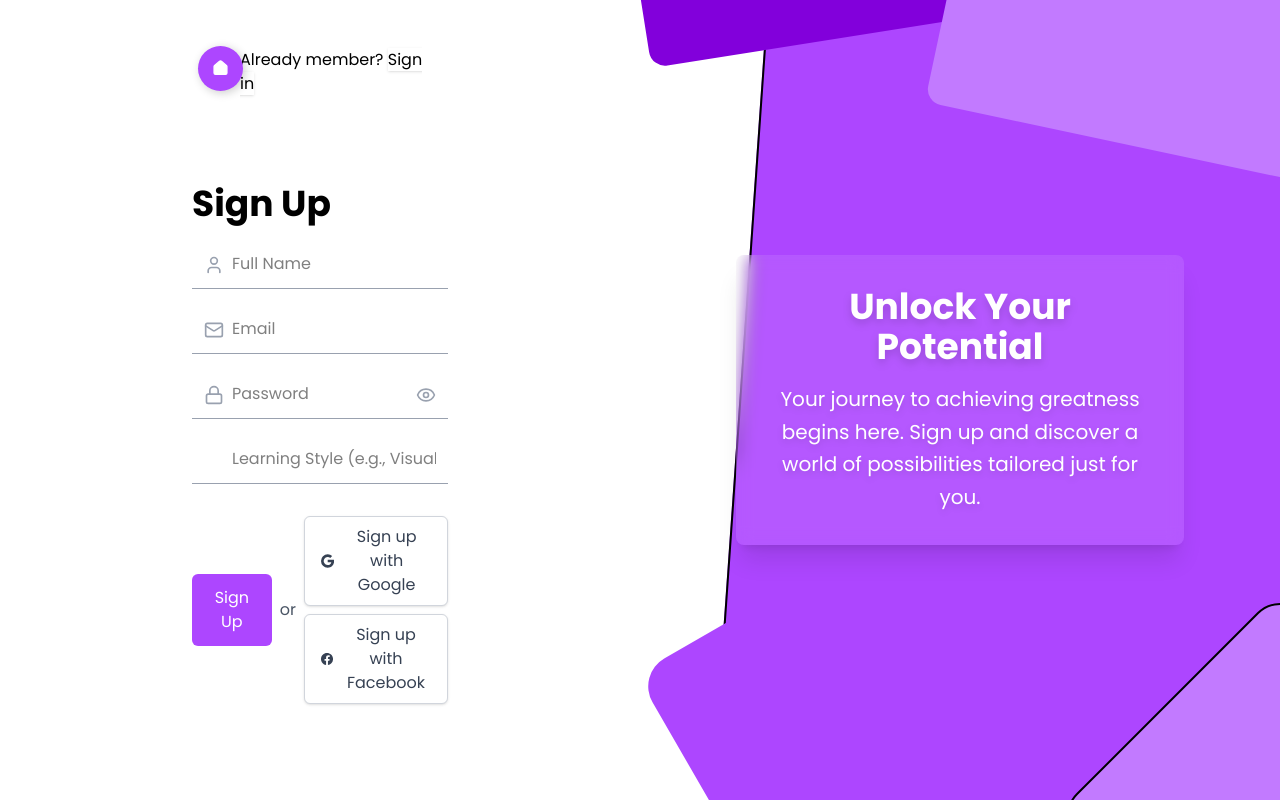
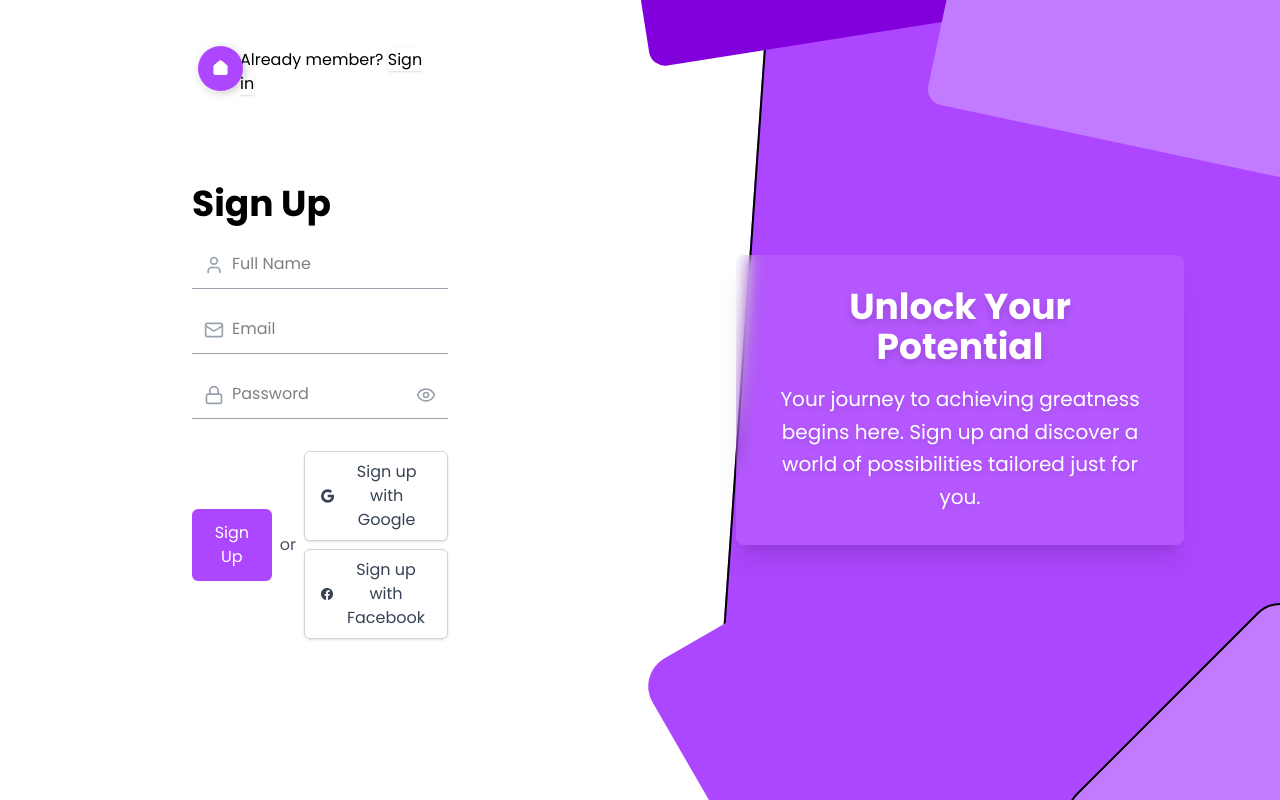
Before and after one commit to Kevin200k/stem_dev_team, a React (Vite) app in the folder client/: page /signup in a window 1280 px wide. Built offline with nearby package versions, Linux system fonts and the light colour scheme.

Commit message:
corrected backend

```diff
--- a/client/src/pages/SignupPage.jsx
+++ b/client/src/pages/SignupPage.jsx
@@ -33,7 +33,7 @@ const SignupPage = () => {
         headers: {
           'Content-Type': 'application/json',
         },
-        body: JSON.stringify({ email, password, username, learningStyle }),
+        body: JSON.stringify({ email, password, username }),
       });
 
       const data = await response.json();
@@ -95,14 +95,13 @@ const SignupPage = () => {
           <div className="relative">
             <Lock className="absolute left-3 top-1/2 -translate-y-1/2 text-gray-400" size={20} />
             <input
-              // Dynamically set type based on showPassword state
               type={showPassword ? 'text' : 'password'}
               placeholder='Password'
               className="p-3 pl-10 w-full border-b border-gray-400 focus:outline-none focus:border-purple-500"
               value={password}
               onChange={e => setPassword(e.target.value)}
             />
-            {/* Eye icon to toggle password visibility */}
+
             {showPassword ? (
               <EyeOff
                 className="absolute right-3 top-1/2 -translate-y-1/2 text-gray-400 cursor-pointer"
@@ -118,15 +117,6 @@ const SignupPage = () => {
             )}
           </div>
 
-          <div className="relative">
-            <input
-              type='text'
-              placeholder='Learning Style (e.g., Visual, Auditory)'
-              className="p-3 pl-10 w-full border-b border-gray-400 focus:outline-none focus:border-purple-500"
-              value={learningStyle}
-              onChange={e => setLearningStyle(e.target.value)}
-            />
-          </div>
 
           {error && <p className="text-red-500 text-sm mt-2">{error}</p>}
 
```
